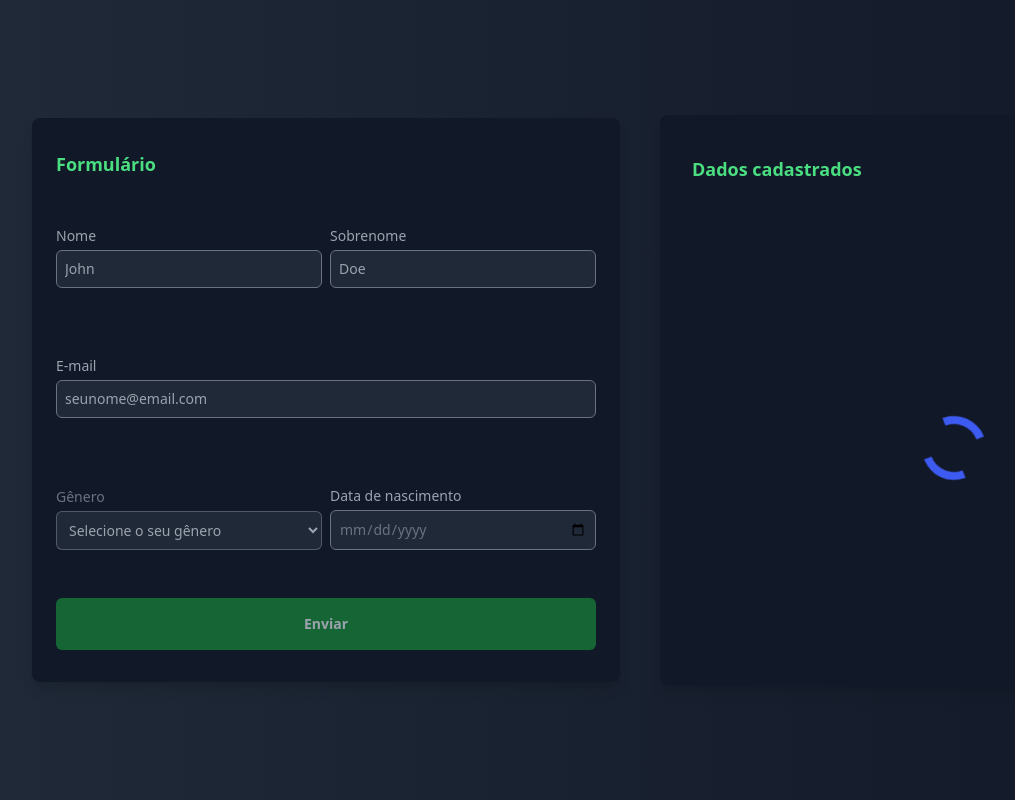
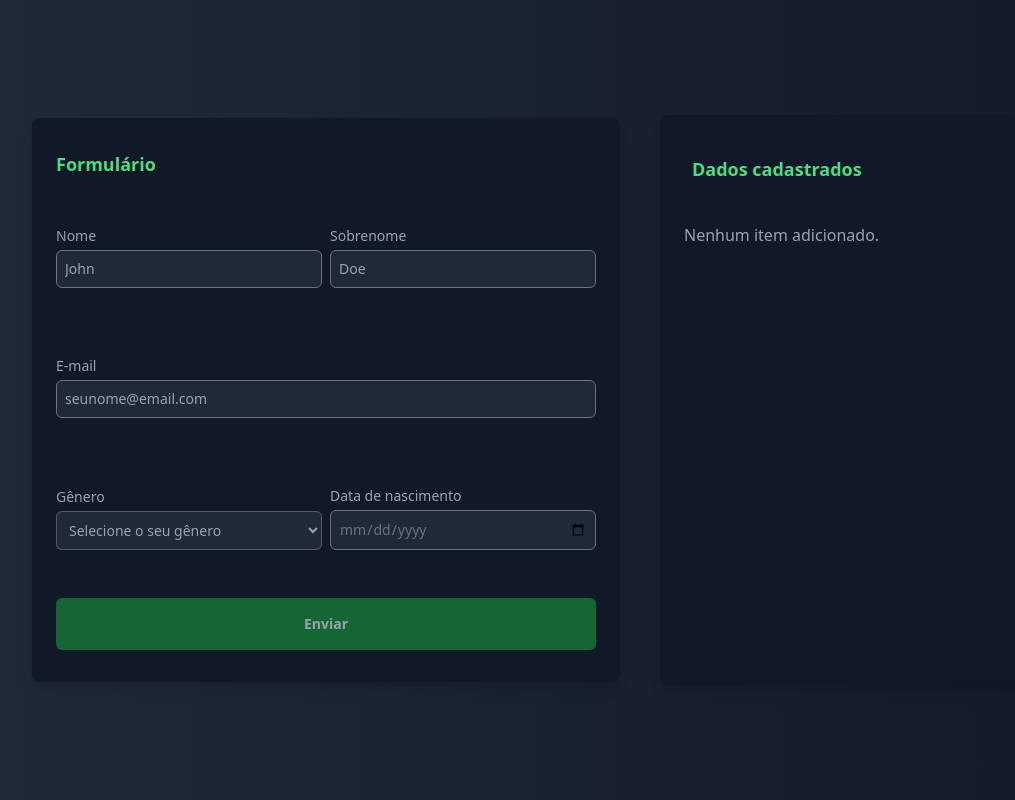
Before and after one commit to edusantsouza/formulario-nextjs, a Next.js app: page / in a window 1280 px wide. Shown: the whole page, without its empty margins (0-1015 px from the left). Built offline with nearby package versions, Linux system fonts and the light colour scheme.

Commit message:
projeto finalizado

```diff
--- a/src/pages/FormComponents/RegisteredItem.js
+++ b/src/pages/FormComponents/RegisteredItem.js
@@ -1,15 +1,44 @@
-import { useEffect, useState } from "react";
+import { useState } from "react";
 
-const RegisteredItem = () => {
-  const [storageItems, setStorageItems] = useState("");
-  useEffect(() => {
-    if (typeof window !== "undefined") {
-      setStorageItems(JSON.parse(localStorage.getItem("registeredItems")));
-    }
-  }, []);
+const RegisteredItem = ({ storageItems }) => {
+  const [newItems, setNewItems] = useState();
 
-  return storageItems ? (
-    storageItems.map((item, index) => {
+  const formatDate = (inputDate) => {
+    const dateParts = inputDate.split("-");
+    const year = dateParts[0];
+    const month = dateParts[1];
+    const day = dateParts[2];
+
+    const months = [
+      "jan",
+      "fev",
+      "mar",
+      "abr",
+      "mai",
+      "jun",
+      "jul",
+      "ago",
+      "set",
+      "out",
+      "nov",
+      "dez",
+    ];
+
+    const monthIndex = parseInt(month, 10) - 1; // Subtrai 1 porque o array de meses começa em 0
+
+    const formattedDate = `${parseInt(day, 10)} ${months[monthIndex]} ${year}`;
+
+    return formattedDate;
+  };
+
+  const deleteItem = (e) => {
+    const itemIndexToRemove = e.target.id;
+    setNewItems(storageItems.splice(itemIndexToRemove, 1));
+    localStorage.setItem("registeredItems", JSON.stringify(newItems));
+  };
+
+  if (storageItems.length > 0) {
+    return storageItems.map((item, index) => {
       return (
         <li
           key={index}
@@ -36,28 +65,34 @@ const RegisteredItem = () => {
             <div className="flex flex-col w-full max-w-max gap-2">
               <p className="text-xs w-full text-gray-300">
                 <span className="font-medium text-green-300">Gênero:</span>{" "}
-                {item.selecItem}
+                {item.itemSelect}
               </p>
 
               <p className="text-xs w-full text-gray-300">
                 <span className="font-medium text-green-300">Nascimento:</span>{" "}
-                {item.date}
+                {formatDate(item.date)}
               </p>
             </div>
           </div>
           <div className="actions font-medium items-center justify-center flex w-1/6 max-sm:w-full max-sm:w-full max-sm:bg-red-800 max-sm:rounded-sm max-sm:text-white">
-            <button className="text-white p-2 bg-red-800 text-xs rounded-sm">
+            <button
+              id={index}
+              onClick={deleteItem}
+              className="text-white p-2 bg-red-800 text-xs rounded-sm"
+            >
               Excluir
             </button>
           </div>
         </li>
       );
-    })
-  ) : (
-    <div className={`flex items-center justify-center w-full min-h-450`}>
-      <div className={"spinner "}></div>
-    </div>
-  );
+    });
+  } else {
+    return (
+      <li className={"text-md font-medium text-gray-400 "}>
+        Nenhum item adicionado.
+      </li>
+    );
+  }
 };
 
 export default RegisteredItem;
--- a/src/pages/FormComponents/SelectField.js
+++ b/src/pages/FormComponents/SelectField.js
@@ -29,7 +29,7 @@ const SelectField = ({
 
   return (
     <div className={`${display} gap-1 flex-col max-w-screen-sm ${width}`}>
-      <label className="text-gray-500 text-sm">{label}</label>
+      <label className="text-gray-400 text-sm">{label}</label>
       <select
         value={content}
         onChange={handleChange}
--- a/src/pages/RegisterArea.js
+++ b/src/pages/RegisterArea.js
@@ -1,10 +1,10 @@
 import RegisteredItem from "./FormComponents/RegisteredItem";
 
-const RegisterArea = ({ title }) => {
+const RegisterArea = ({ title, storageItems, setStorageItems, spinner }) => {
   return (
-    <div
-      className="register flex-col px-6 py-8 m-4 bg-gray-900 rounded-lg
-  gap-12 items-start w-full overflow-y-scroll overflow-x-hidden max-h-600 shadow-lg"
+    <section
+      className="register relative flex-col px-6 py-8 m-4 bg-gray-900 rounded-lg
+  gap-12 items-start w-full overflow-y-scroll overflow-x-hidden max-h-600 min-h-600 shadow-lg"
     >
       <h2
         className="font-semibold bg-gray-900 text-green-400 text-lg max-w-auto w-full
@@ -13,10 +13,20 @@ const RegisterArea = ({ title }) => {
         {title}
       </h2>
 
-      <ul className="flex flex-col gap-4 pt-8">
-        <RegisteredItem />
-      </ul>
-    </div>
+      {/* Animação de loading */}
+      {spinner ? (
+        <div className={`loader-container   flex items-center justify-center`}>
+          <div className={"spinner"}></div>
+        </div>
+      ) : (
+        <ul className="flex flex-col gap-4 pt-8">
+          <RegisteredItem
+            storageItems={storageItems}
+            setStorageItems={setStorageItems}
+          />
+        </ul>
+      )}
+    </section>
   );
 };
 
--- a/src/pages/ResponsiveForm.js
+++ b/src/pages/ResponsiveForm.js
@@ -4,37 +4,35 @@ import InputField from "./FormComponents/InputField";
 import SelectField from "./FormComponents/SelectField";
 import FormStatus from "./FormComponents/FormStatus";
 
-const ResponsiveForm = ({ width, setDataLocal }) => {
-  {
-    /* Estados de controle para o Layout */
-  }
-  const [buttonState, setButtonState] = useState(true);
-  const [displayState, setDisplayState] = useState("flex");
-  const [modalState, setModalState] = useState("hidden");
-  const [goBack, setGoBack] = useState(false);
-  const [spinner, setSpinner] = useState(false);
-  const [msgSend, setMsgSend] = useState(false);
-
-  {
-    /* Valor de cada campo do formulário */
-  }
-  const [name, setName] = useState("");
-  const [surname, setSurname] = useState("");
-  const [email, setEmail] = useState("");
-  const [itemSelect, setItemSelect] = useState("");
-  const [date, setDate] = useState("");
-  const [formInputValues, setFormInputValues] = useState("");
-  const [storageItems, setStorageItems] = useState(() => {
-    if (typeof window !== "undefined") {
-      const savedTodos = localStorage.getItem("registeredItems");
-      return savedTodos ? JSON.parse(savedTodos) : [];
-    } else {
-      return [];
-    }
-  });
-  {
-    /* Ação básica do Form */
-  }
+const ResponsiveForm = ({
+  width,
+  formInputValues,
+  setFormInputValues,
+  storageItems,
+  setStorageItems,
+  name,
+  setName,
+  surname,
+  setSurname,
+  email,
+  setEmail,
+  itemSelect,
+  setItemSelect,
+  date,
+  setDate,
+  buttonState,
+  setButtonState,
+  displayState,
+  setDisplayState,
+  modalState,
+  setModalState,
+  goBack,
+  setGoBack,
+  spinner,
+  setSpinner,
+  msgSend,
+  setMsgSend,
+}) => {
   const onFormSubmit = (e) => {
     e.preventDefault();
     setDisplayState("hidden");
@@ -44,13 +42,6 @@ const ResponsiveForm = ({ width, setDataLocal }) => {
     setStorageItems([...storageItems, formInputValues]);
   };
 
-  {
-    /* Valida os valores dos campos obrigatórios
-    Cada campo acrescentado no form precisa ser colocado aqui
-    E caso o campo seja retirado, ele também precisa sair da condição de verificação
-    Essencialmente ele alternar o estado do botão de submit ao entender que não restam campos
-    considerados obrigatórios, vazios */
-  }
   useEffect(() => {
     if (
       itemSelect !== "" &&
@@ -62,12 +53,13 @@ const ResponsiveForm = ({ width, setDataLocal }) => {
     ) {
       setButtonState(false);
       setFormInputValues({
-        name: name,
-        surname: surname,
-        email: email,
-        itemSelect: itemSelect,
-        date: date,
+        name,
+        surname,
+        email,
+        itemSelect,
+        date,
       });
+      console.log(itemSelect);
     } else {
       setButtonState(true);
     }
--- a/src/pages/index.js
+++ b/src/pages/index.js
@@ -6,12 +6,67 @@ import RegisterArea from "./RegisterArea";
 const inter = Inter({ subsets: ["latin"] });
 
 const Home = () => {
-  const [dataLocal, setDataLocal] = useState([]);
+  const [name, setName] = useState("");
+  const [surname, setSurname] = useState("");
+  const [email, setEmail] = useState("");
+  const [itemSelect, setItemSelect] = useState("");
+  const [date, setDate] = useState("");
+  const [buttonState, setButtonState] = useState(true);
+  const [displayState, setDisplayState] = useState("flex");
+  const [modalState, setModalState] = useState("hidden");
+  const [goBack, setGoBack] = useState(false);
+  const [spinner, setSpinner] = useState(false);
+  const [msgSend, setMsgSend] = useState(false);
+
+  const [formInputValues, setFormInputValues] = useState("");
+  const [storageItems, setStorageItems] = useState(() => {
+    if (typeof window !== "undefined") {
+      const savedItems = localStorage.getItem("registeredItems");
+      return savedItems ? JSON.parse(savedItems) : [];
+    } else {
+      return [];
+    }
+  });
+
   return (
-    <div className="flex items-center gap-2 max-lg:flex-col  max-w-screen-xl w-full ">
-      <ResponsiveForm width="w-full" setDataLocal={setDataLocal} />
-      <RegisterArea title="Dados cadastrados" dataLocal={dataLocal} />
-    </div>
+    <section className="flex items-center gap-2 max-lg:flex-col  max-w-screen-xl w-full ">
+      <ResponsiveForm
+        width="w-full"
+        formInputValues={formInputValues}
+        setFormInputValues={setFormInputValues}
+        storageItems={storageItems}
+        setStorageItems={setStorageItems}
+        name={name}
+        setName={setName}
+        surname={surname}
+        setSurname={setSurname}
+        email={email}
+        setEmail={setEmail}
+        itemSelect={itemSelect}
+        setItemSelect={setItemSelect}
+        date={date}
+        setDate={setDate}
+        buttonState={buttonState}
+        setButtonState={setButtonState}
+        displayState={displayState}
+        setDisplayState={setDisplayState}
+        modalState={modalState}
+        setModalState={setModalState}
+        goBack={goBack}
+        setGoBack={setGoBack}
+        spinner={spinner}
+        setSpinner={setSpinner}
+        msgSend={msgSend}
+        setMsgSend={setMsgSend}
+      />
+
+      <RegisterArea
+        title="Dados cadastrados"
+        storageItems={storageItems}
+        setStorageItems={setStorageItems}
+        spinner={spinner}
+      />
+    </section>
   );
 };
 
```
